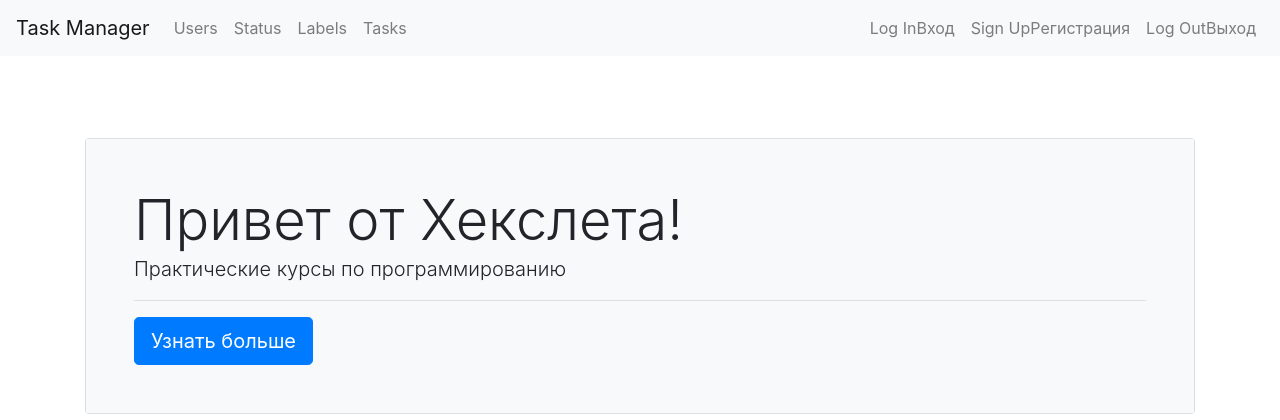
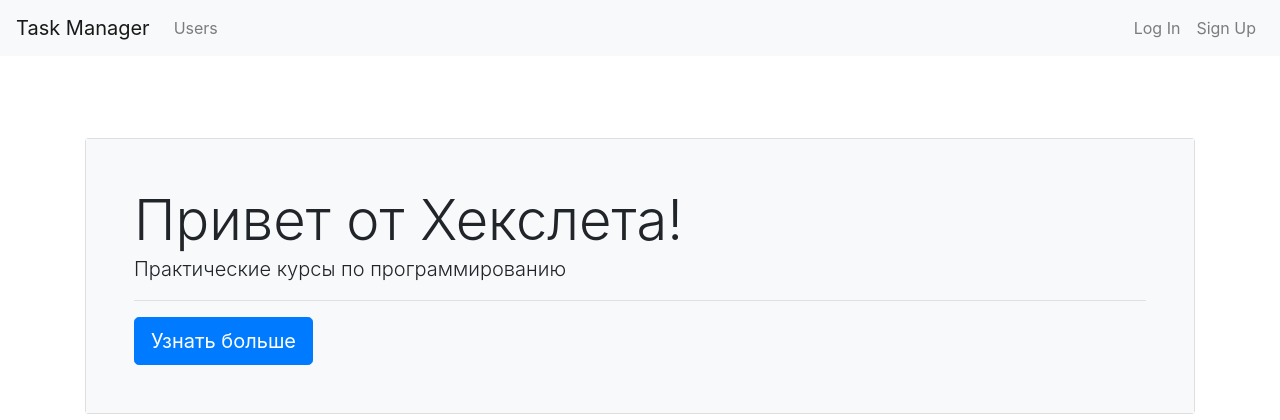
Before and after one commit to Vasiliii3/task_managerd, a Django app: template task_manager/templates/home.html in a window 1280 px wide. Shown: the top 420 px of the page. Run offline with Django 4.2, Linux system fonts and the light colour scheme; the template is opened without the code that fills it, so the values that code supplies are empty; some libraries are stand-ins or nearby versions.

Commit message:
add user.is_authenticated

```diff
--- a/task_manager/templates/basic.html
+++ b/task_manager/templates/basic.html
@@ -29,6 +29,7 @@
               <li class="nav-item">
                 <a class="nav-link" href="{% url 'users_home' %}">{% trans "Users" %}</a>
               </li>
+                {% if user.is_authenticated %}
                   <li class="nav-item">
                     <a class="nav-link" href="#">{% trans "Status" %}</a>
                   </li>
@@ -38,20 +39,21 @@
                   <li class="nav-item">
                     <a class="nav-link" href="#">{% trans "Tasks" %}</a>
                   </li>
-
+                {% endif %}
             </ul>
             <ul class="navbar-nav">
-
+                {% if user.is_authenticated %}
                     <li class="nav-item">
-                  <a class="nav-link" href="#">{% trans "Log In" %}Вход</a>
+                      <a class="nav-link" href="{% url 'logout' %}">{% trans "Log Out" %}</a>
+                    </li>
+                {% else %}
+                    <li class="nav-item">
+                      <a class="nav-link" href="{% url 'users_login' %}">{% trans "Log In" %}</a>
                     </li>
                     <li class="nav-item">
-                  <a class="nav-link" href="#">{% trans "Sign Up" %}Регистрация</a>
+                      <a class="nav-link" href="{% url 'users_create' %}">{% trans "Sign Up" %}</a>
                     </li>
-                <li class="nav-item">
-                  <a class="nav-link" href="#">{% trans "Log Out" %}Выход</a>
-                </li>
-
+                {% endif %}
             </ul>
           </div>
         </nav>
```
Lines whose indentation alone changed are shown as unchanged.
